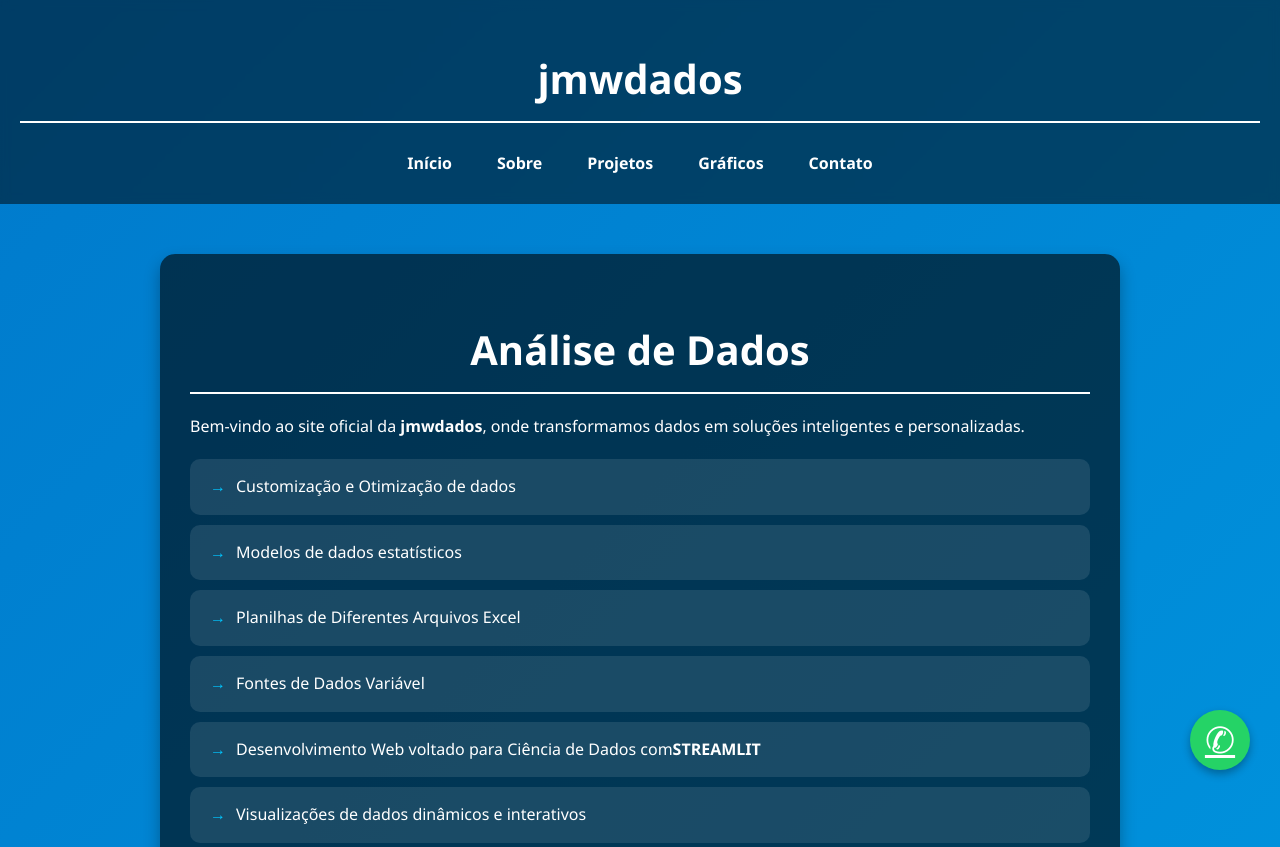
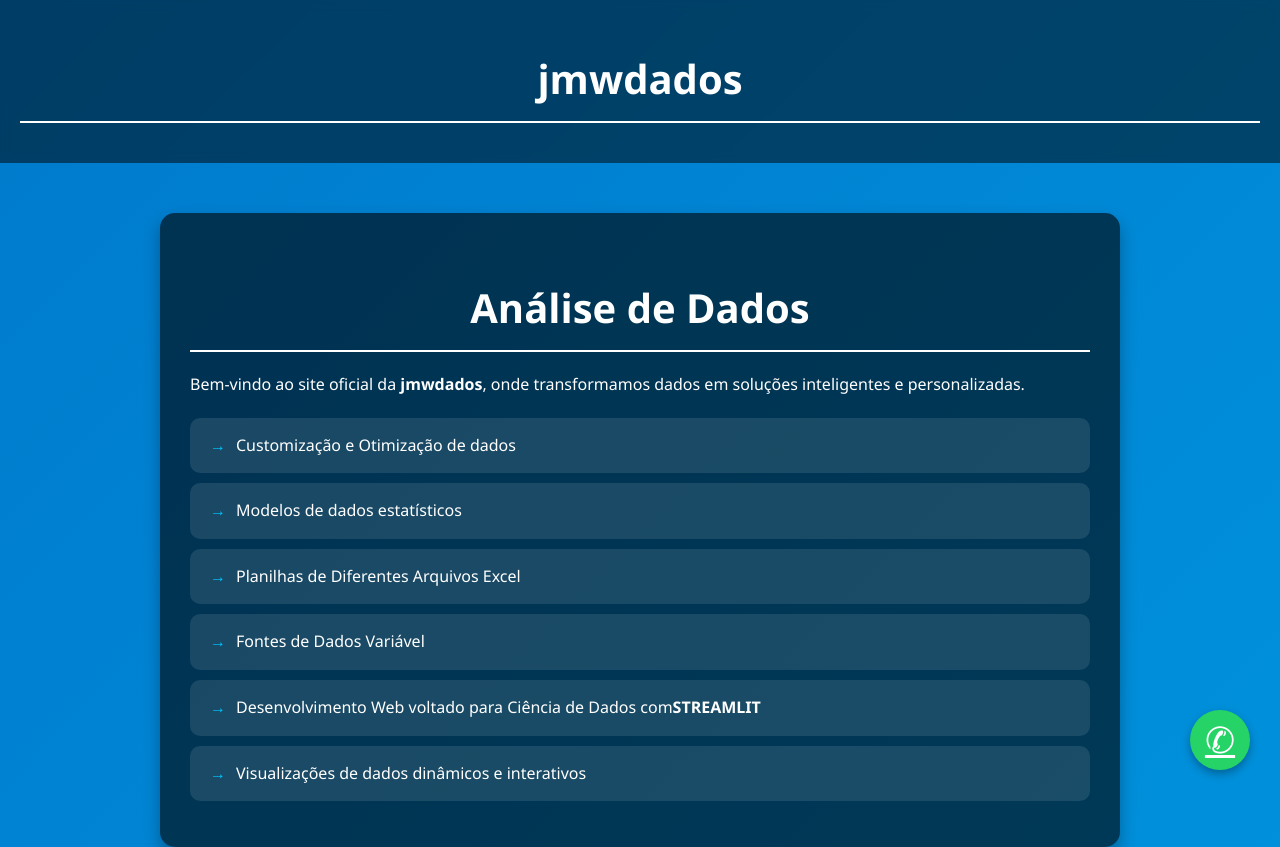
Before and after one commit to jmwbiker/jmwdados, a plain HTML site: page index.html in a window 1280 px wide. Shown: the top 847 px of the page. Drawn offline with nearby package versions, Linux system fonts and the light colour scheme.

Commit message:
Update index.html

```diff
--- a/index.html
+++ b/index.html
@@ -176,13 +176,7 @@
 
 <header>
   <h1>jmwdados</h1>
-  <nav>
-    <a href="#inicio">Início</a>
-    <a href="#sobre">Sobre</a>
-    <a href="#projetos">Projetos</a>
-    <a href="#graficos">Gráficos</a>
-    <a href="#contato">Contato</a>
-  </nav>
+
 </header>
 
 <section id="inicio" class="container">
```
